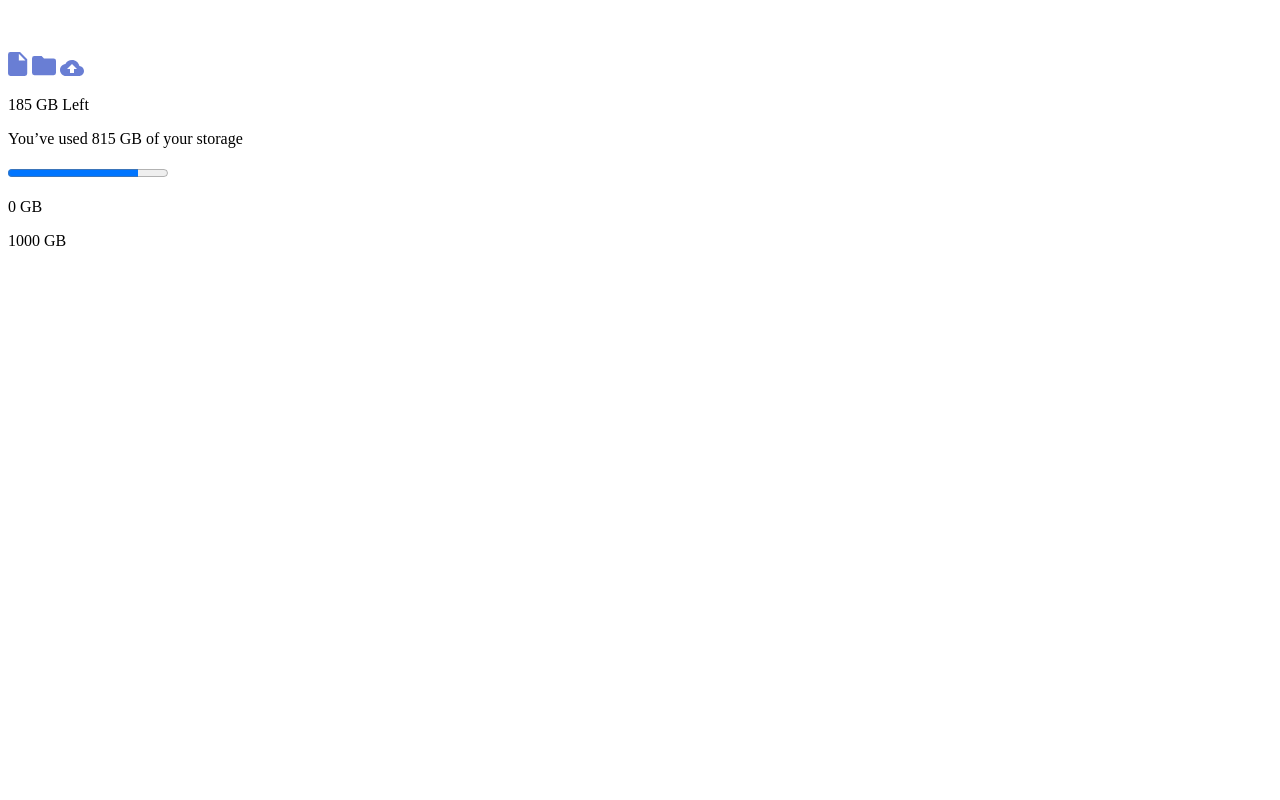
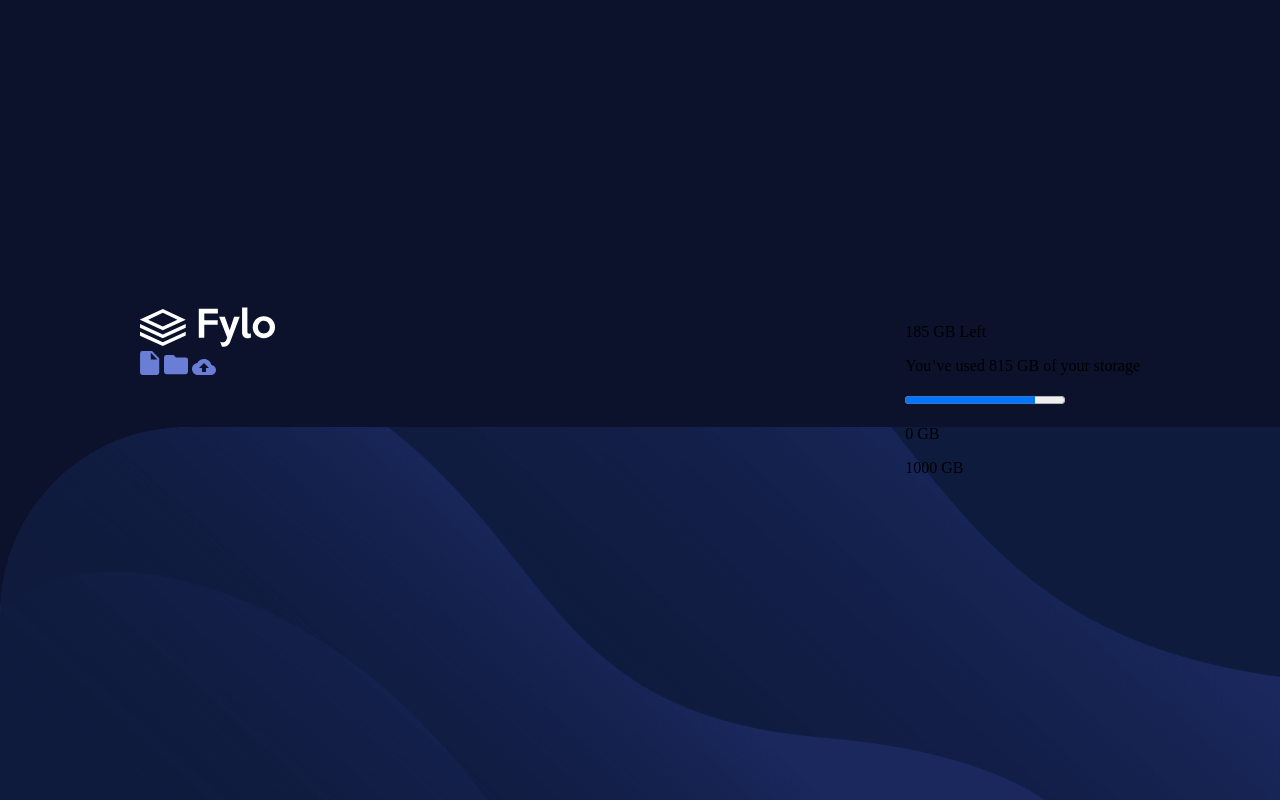
Before and after one commit to AvoscanEmile/Fylo-component, a plain HTML site: page index.html in a window 1280 px wide. Drawn offline with Linux system fonts and the light colour scheme.

Commit message:
Added the CSS variables and the global styling.
I also changed the HTML a little.

```diff
--- a/index.html
+++ b/index.html
@@ -4,6 +4,10 @@
   <meta charset="UTF-8">
   <meta name="viewport" content="width=device-width, initial-scale=1.0">
   <link rel="icon" type="image/png" sizes="32x32" href="./images/favicon-32x32.png">
+  <link rel="stylesheet" href="styles.css">
+  <link rel="preconnect" href="https://fonts.googleapis.com">
+  <link rel="preconnect" href="https://fonts.gstatic.com" crossorigin>
+  <link href="https://fonts.googleapis.com/css2?family=Raleway:wght@400;700&display=swap" rel="stylesheet">
   <title>Frontend Mentor | Fylo data storage component</title>
 </head>
 <body>
@@ -17,8 +21,11 @@
       </div>
     </div>
     <div class="storage">
-      <div class="storage__left">
-        <p class="storage__GB-left">185 <span>GB Left</span></p>
+      <div class="storage__left-container">
+        <div class="storage__left">
+          <p class="storage__GB-left">185 <span>GB Left</span></p>
+        </div>
+        <div class="storage__triangle"></div>
       </div>
       <div class="storage__progress-container">
         <p class="storage__used">You’ve used 815 GB of your storage</p>
--- /dev/null
+++ b/styles.css
@@ -0,0 +1,52 @@
+/* Variables */
+
+:root {
+    --gradient: linear-gradient(90deg, #ffa399 50%, #ff4d97 100%);
+    --clr-pale-blue: #dddbff;
+    --clr-grayish-blue: #848794;
+    --clr-dark-blue: #1d2c67;
+    --clr-darkest-blue: #0c122c;
+    --ff: 'Raleway', sans-serif;
+    --fw-regular: 400;
+    --fw-bold: 700;
+    --fs-small: 16px;
+    --fs-big: 32px;
+}
+
+/* General Styling */
+
+html {
+    box-sizing: border-box;
+}
+
+* {
+    box-sizing: inherit;
+}
+
+body {
+    min-height: 100vh;
+    margin: 0;
+    display: grid;
+    grid-template-rows: 1fr auto 1fr;
+    grid-template-columns: 1fr auto 1fr;
+    grid-gap: 30px;
+    grid-template-areas:
+    ". . ."
+    ". m ."
+    ". . .";
+    background-color: var(--clr-darkest-blue);
+    background-image: url(images/bg-desktop.png);
+    background-repeat: no-repeat;
+    background-size: 100% auto;
+    background-position: bottom;
+    background-attachment: fixed;
+}
+
+/* Main styling */
+
+.main {
+    grid-area: m;
+    display: flex;
+    justify-content: space-between;
+    width: clamp(300px, 90vw, 1000px);
+}
```
